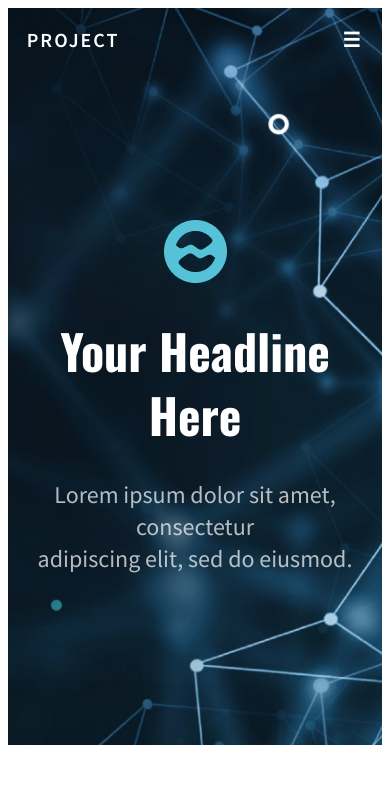
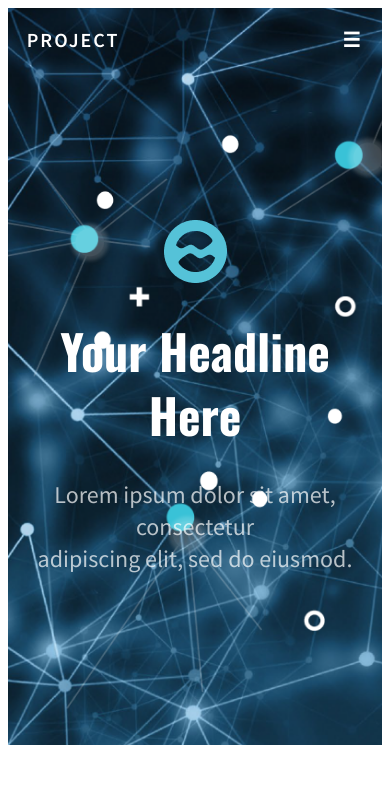
Before and after one commit to lizarazomiller/CSS-Animations, a plain HTML site: page index.html in a window 390 px wide. Shown: the top 793 px of the page. Drawn offline with nearby package versions, Linux system fonts and the light colour scheme.

Commit message:
animtations

```diff
--- a/index.html
+++ b/index.html
@@ -16,8 +16,9 @@
 
 </head>
 <body>
-
     <div class="top-page">
+        <div class="dots-effect"></div>
+        <div class="trees-effect"></div>
         <header>
             <a href="">Project</a>
             <ul>
--- a/styles.css
+++ b/styles.css
@@ -47,6 +47,10 @@ ul {
     justify-content: space-around;
     align-items: center;
     width: 50%;
+}
+
+div.top-page > img {
+    position: inherit;
 }
 
 div.top-page > h2 {
@@ -100,6 +104,8 @@ div.bottom-page > h2 {
     text-align: center;
     padding: 0% 0% 10%;
     color: white;
+    position: relative;
+    overflow: hidden;
 }
 
 .middle-page {
@@ -270,6 +276,13 @@ header .nav-icon {
         font-size: 20px;
         font-weight: 600;
     }
+    body .top-page {
+        background-position-x: right;
+    }
+    body >.top-page > .trees-effect {
+        background-position-x: 96%;
+        animation: dotsGlowing 3s ease-in-out alternate infinite running;
+    }
 }
 
 .top-page img:hover {
@@ -297,3 +310,30 @@ header .nav-icon {
     100% {background-color: white;
         color: #55C2D8;}
 }
+
+.top-page .dots-effect {
+    background: url(assets/lights_dots.png) no-repeat center;
+    position: absolute;
+    background-size: cover;
+    width: 100%;
+    height: 100%;
+    animation: dotsBreathing 3s ease-in-out alternate infinite running;
+}
+
+.top-page .trees-effect {
+    background: url(assets/lights_tree.png) no-repeat center;
+    position: absolute;
+    background-size: cover;
+    width: 100%;
+    height: 100%;
+    animation: dotsGlowing 3s ease-in-out alternate infinite running;
+}
+
+@keyframes dotsBreathing {
+    100% {transform: translate(-50px, -5px) scale(1.1,1.1);}
+}
+
+@keyframes dotsGlowing {
+    0% {opacity: 0%;}
+    100% {opacity: 100%;}
+}
```
Also changed, not shown: assets/lights_dots.png (added), assets/lights_tree.png (added).
